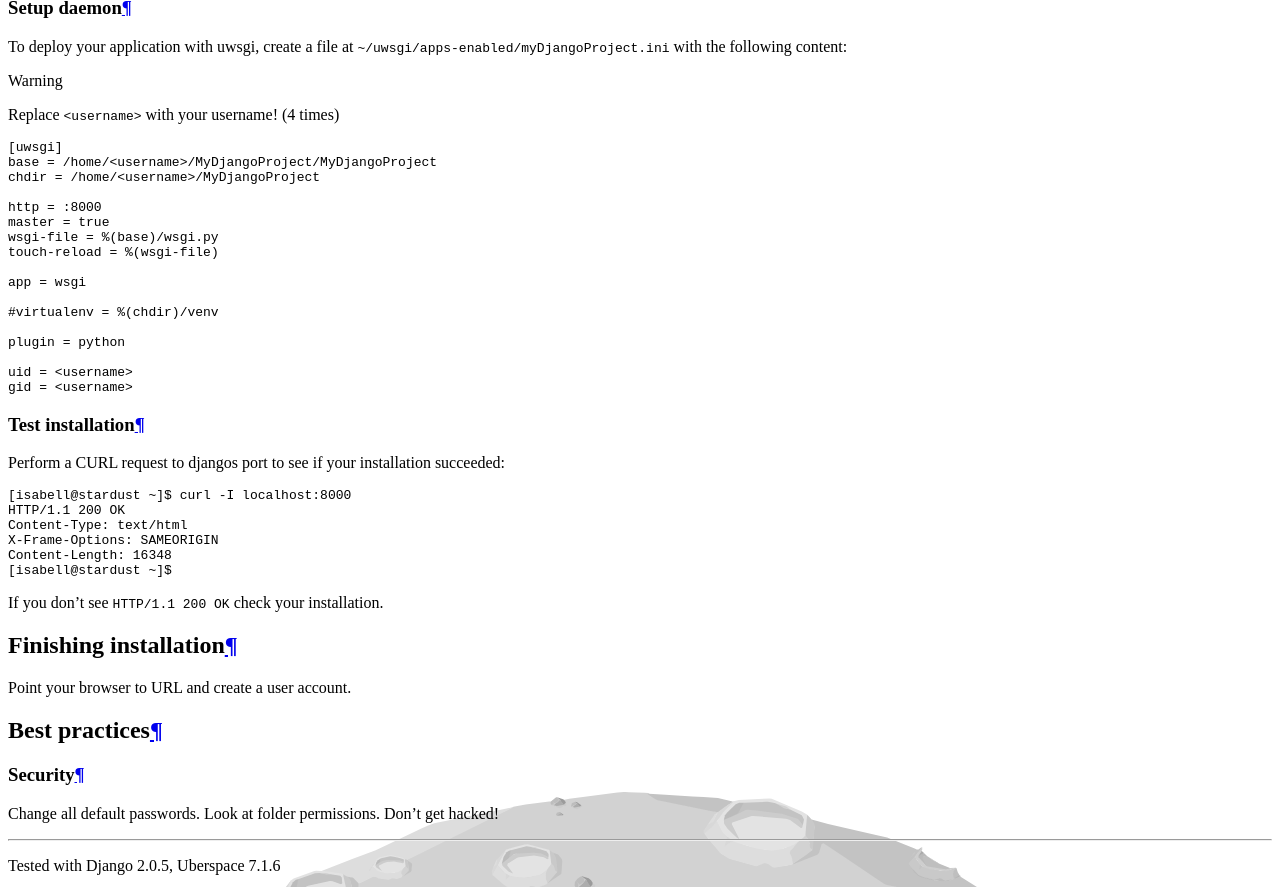
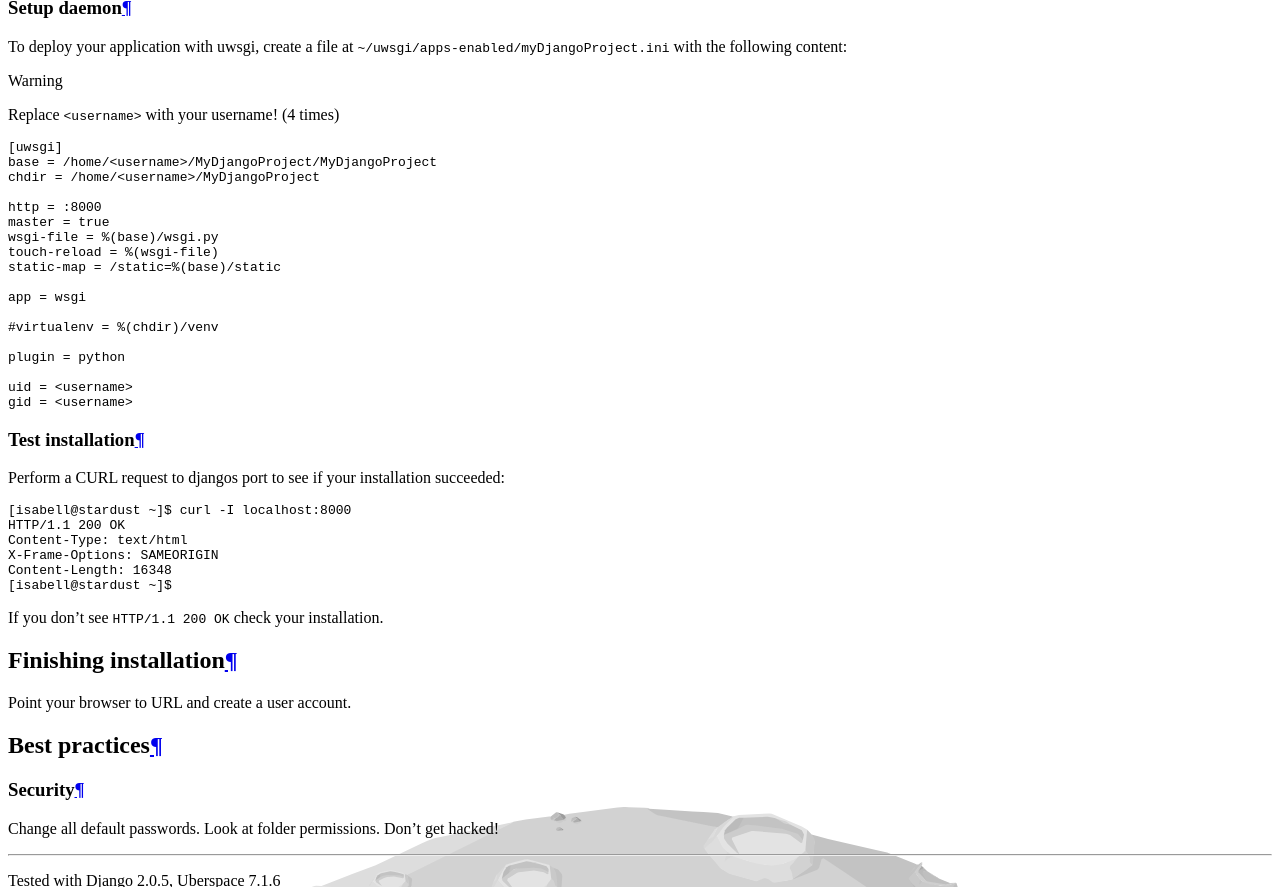
Before and after one commit to Uberspace/lab, a Sphinx documentation site: the page built from source/guide_django.rst, in a window 1280 px wide and 900 px high, scrolled down 4842 px, cut to the strip 0-887 px from the top of the window. Built offline with Sphinx 7.4.7 and the Read the Docs theme 2.0.0, drawn with Linux system fonts in a browser that asks for light colours; some of the changed lines change nothing that is shown.

Commit message:
[django] Add support for static files
Assuming a pretty standard Django project setup, with a /static folder inside the application and /static URLs to access the resources.

See https://uwsgi-docs.readthedocs.io/en/latest/StaticFiles.html

```diff
--- a/source/guide_django.rst
+++ b/source/guide_django.rst
@@ -137,7 +137,7 @@ To deploy your application with uwsgi, create a file at ``~/uwsgi/apps-enabled/m
 .. warning:: Replace ``<username>`` with your username! (4 times)
 
 .. code-block:: ini
-  :emphasize-lines: 2,3,16,17
+  :emphasize-lines: 2,3,17,18
 
   [uwsgi]
   base = /home/<username>/MyDjangoProject/MyDjangoProject
@@ -147,6 +147,7 @@ To deploy your application with uwsgi, create a file at ``~/uwsgi/apps-enabled/m
   master = true
   wsgi-file = %(base)/wsgi.py
   touch-reload = %(wsgi-file)
+  static-map = /static=%(base)/static
 
   app = wsgi
 
```
